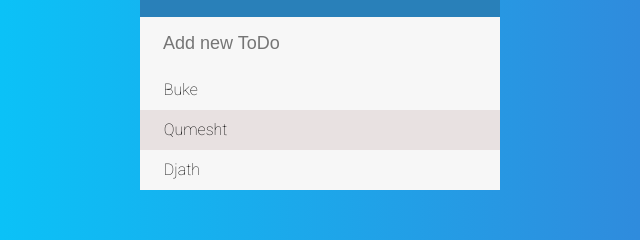
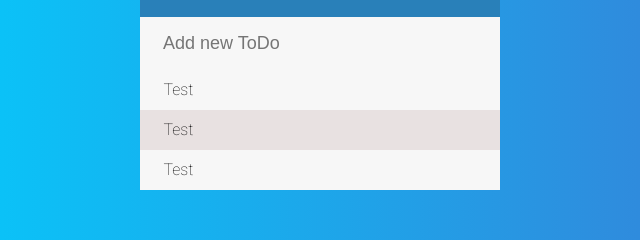
Before and after one commit to drientech/ToDoList, a plain HTML site: page index.html in a window 1280 px wide. Shown: the part 149-389 px from the top of the page, 320-960 px from the left. Drawn offline with Linux system fonts and the light colour scheme.

Commit message:
Update index.html

```diff
--- a/index.html
+++ b/index.html
@@ -16,9 +16,9 @@
     <h1>To DO List <i class="fas fa-plus"></i></h1>
     <input type="text" placeholder="Add new ToDo">
     <ul>
-        <li><span><i class="fas fa-trash"></i></span> Buke</li>
-        <li><span><i class="fas fa-trash"></i></span> Qumesht</li>
-        <li><span><i class="fas fa-trash"></i></span> Djath</li>
+        <li><span><i class="fas fa-trash"></i></span> Test</li>
+        <li><span><i class="fas fa-trash"></i></span> Test</li>
+        <li><span><i class="fas fa-trash"></i></span> Test</li>
     </ul>
 </div>
 
```
